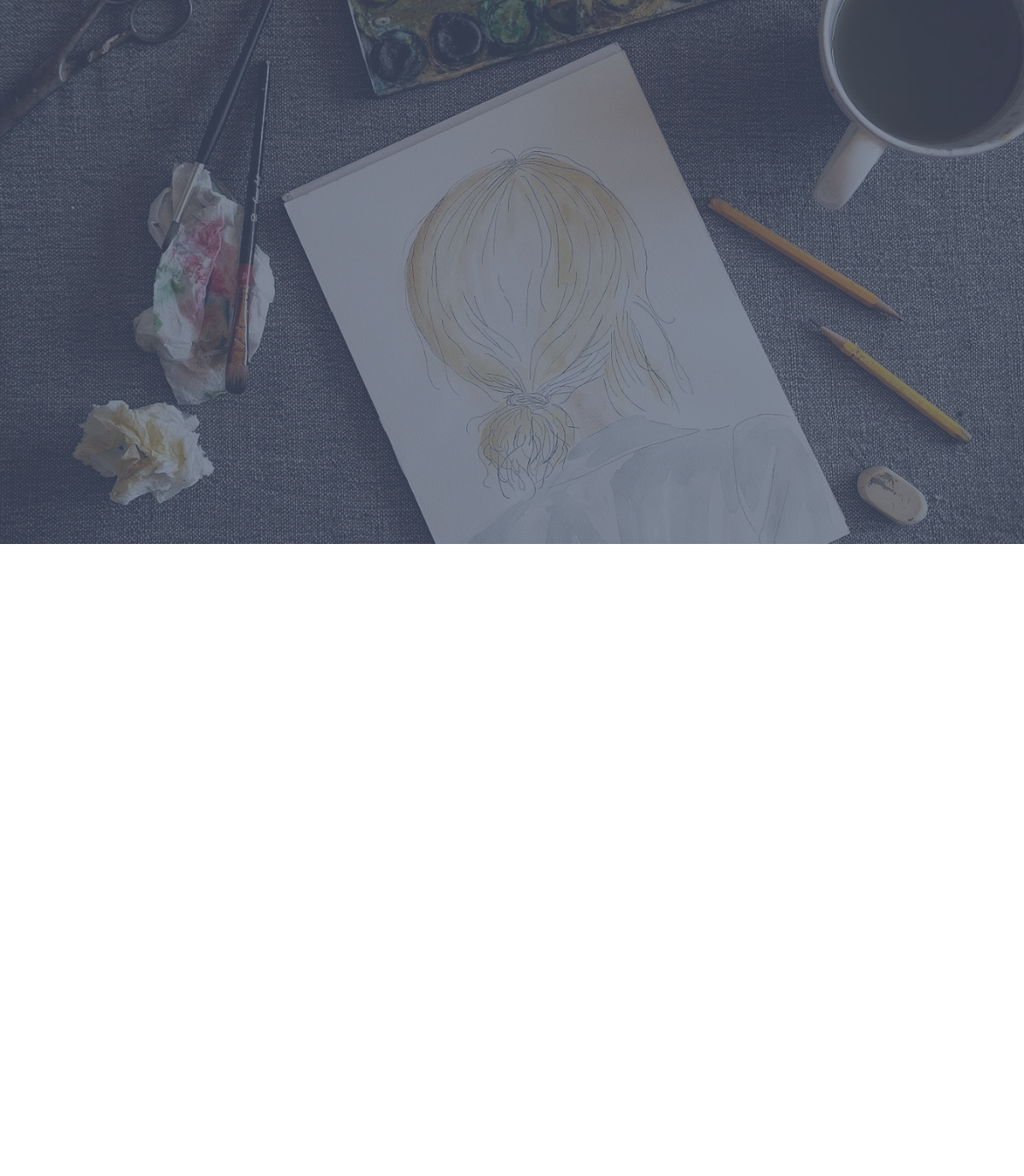
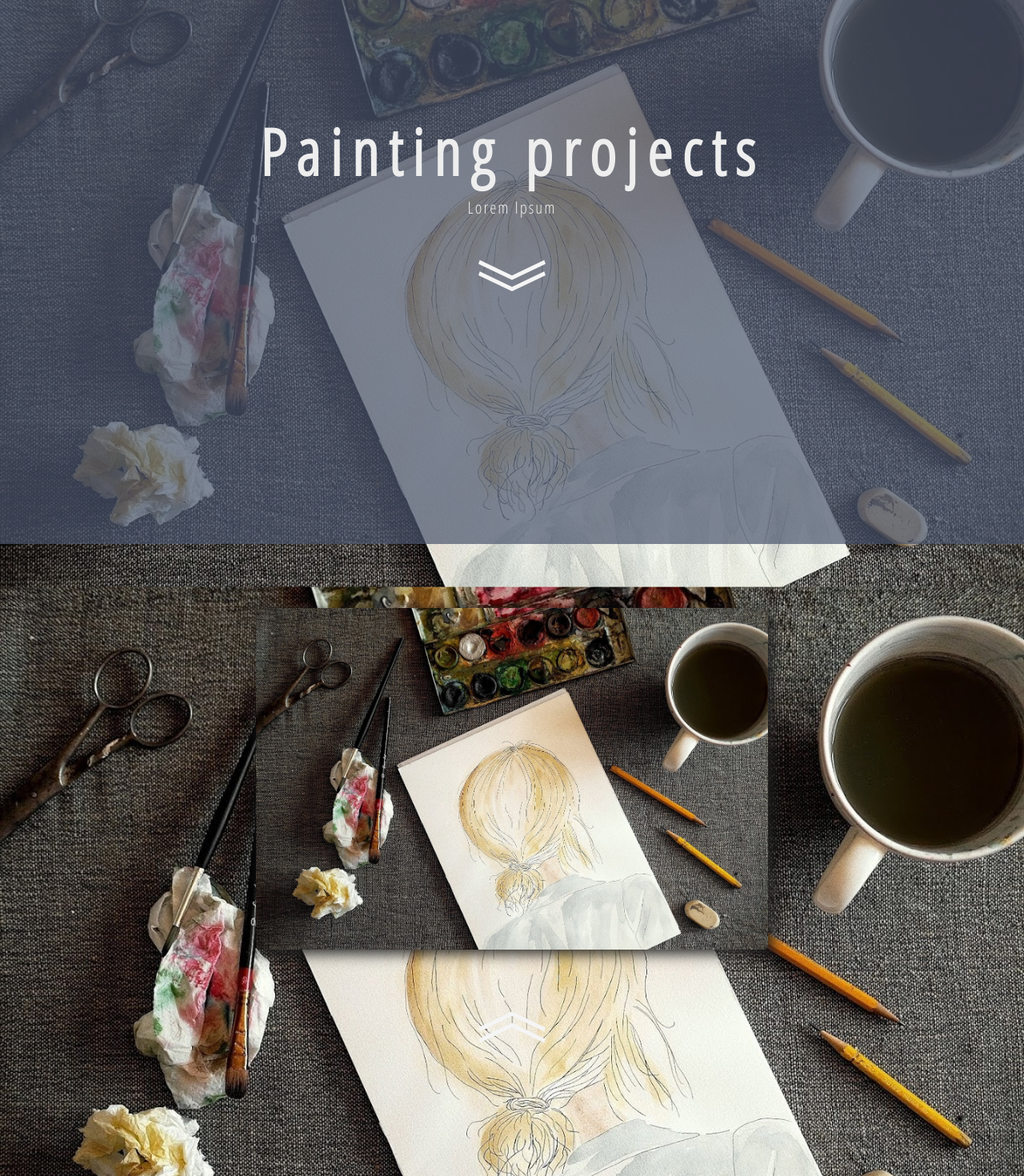
Before and after one commit to pg222jx/portfolio, a React (Create React App) app: page /paintings in a window 1280 px wide. Shown: the part 120-1590 px from the top of the page at 80% size. Before the commit the page ends 800 px from the top, so only its background shows below. Built offline with nearby package versions, Linux system fonts and the light colour scheme.

Commit message:
Starting portfolio for paintings

```diff
--- a/src/App.css
+++ b/src/App.css
@@ -408,6 +408,12 @@ a {
   border-bottom: solid;
 }
 
+.paintingPic {
+  border-radius: 6px;
+  width: 50vw;
+  box-shadow: 5px 5px 18px rgb(32, 32, 32);
+}
+
 @media only screen and (max-width: 600px) {
   body {
       background: url(./images/painting.jpg) no-repeat center center/cover;
--- a/src/App.js
+++ b/src/App.js
@@ -31,7 +31,7 @@ function App() {
         <Route path="/about" exact component={About} />
         <Route path="/resume" exact component={Resume} />
         <Route path="/contact" exact component={Contact} />
-        <Route path="/creativity" exact component={Creativity} />
+        <Route path="/paintings" exact component={Creativity} />
         <Route path="/admin" exact component={Admin} />
         <Route path="/create" exact component={CreatePost} />
         <Route path="/edit" exact component={EditPost} />
--- a/src/components/Creativity.jsx
+++ b/src/components/Creativity.jsx
@@ -1,17 +1,24 @@
 import React, { Component } from 'react'
+import PaintingProjects from './PaintingProjects'
 
 class Creativity extends Component {
-    state = {  }
 
     render() {
+      const scrollDown = () => {
+        const child = document.querySelector('.showcase-outer')
+        child.scrollIntoView({ behavior: 'smooth' })
+      }
+
         return (
-            <header className="showcase">
-            <div className="container showcase-inner">
-              <h1>Creativity portfolio</h1>
-              <p>Here I will show you all of the creative stuff I do. <br/>
-              Photography, paintings and maybe sometimes a song or two.</p>
-            </div>
-          </header>
+              <React.Fragment>
+                <div className="container showcase-inner">
+                  <h1>Painting projects</h1>
+                  <p>Lorem Ipsum</p>
+                  <br/>
+                  <button className="arrowDown" onClick={scrollDown}>︾</button>
+                </div>
+                <PaintingProjects/>
+            </React.Fragment>
         )
     }
 }
--- /dev/null
+++ b/src/components/PaintingProjects.jsx
@@ -0,0 +1,21 @@
+import React, { Component } from 'react'
+import paintingOne from '../images/paintings/paintingOne.jpg'
+
+class PaintingProjects extends Component {
+
+    render() {
+      const scrollUp = () => {
+        const child = document.querySelector('.showcase-inner')
+        child.scrollIntoView({ behavior: 'smooth' })
+      }
+
+        return (
+            <div className="container showcase-outer">
+            <img src={paintingOne} alt="Pernilla Göth" className="paintingPic"/><br/>
+              <button className="arrowUp" onClick={scrollUp}>︽</button>
+            </div>
+        )
+    }
+}
+
+export default PaintingProjects;
```
Also changed, not shown: src/images/paintings/paintingOne.jpg (added).
